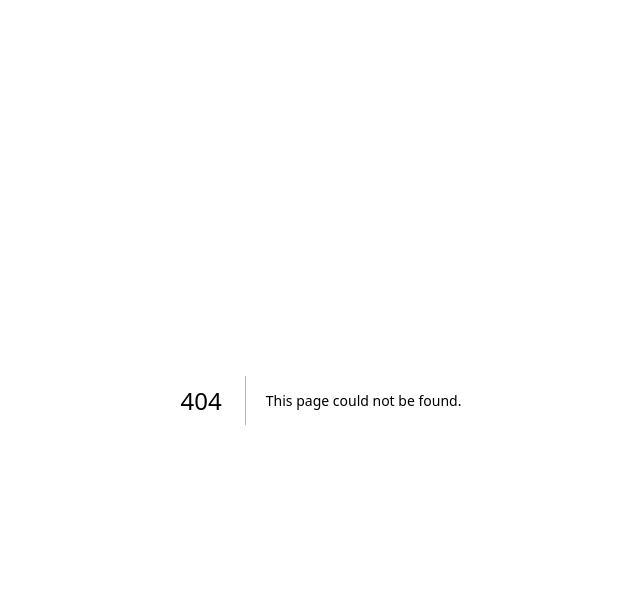
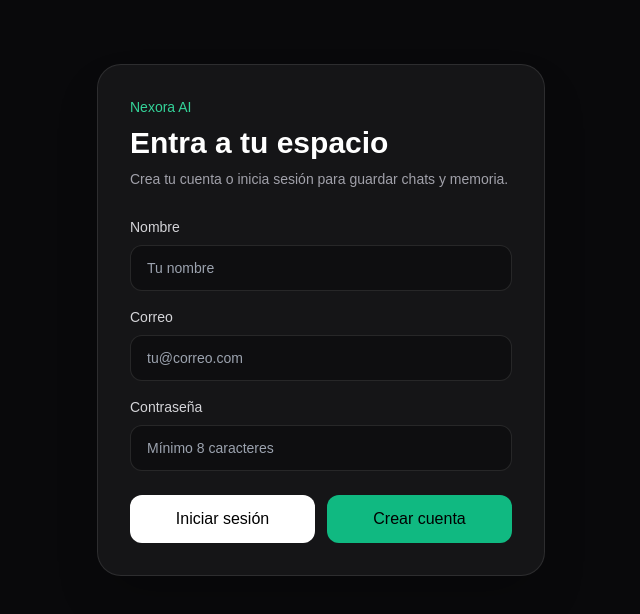
Before and after one commit to 25422070050271-netizen/nexora-ai, a Next.js app: page /login in a window 1280 px wide. Before the commit this address had no page. Shown: the top 614 px of the page, without its empty margins (319-959 px from the left). Built offline with nearby package versions, Linux system fonts and the light colour scheme.

Commit message:
feat: add login and signup page

```diff
--- /dev/null
+++ b/app/login/page.tsx
@@ -0,0 +1,46 @@
+import { login, signup } from "@/app/auth/actions";
+
+export default async function LoginPage({
+  searchParams,
+}: {
+  searchParams: Promise<{ error?: string; message?: string }>;
+}) {
+  const params = await searchParams;
+
+  return (
+    <main className="min-h-screen bg-zinc-950 px-6 py-16 text-white">
+      <div className="mx-auto max-w-md rounded-3xl border border-white/10 bg-white/5 p-8 shadow-2xl">
+        <p className="mb-2 text-sm font-medium text-emerald-400">Nexora AI</p>
+        <h1 className="text-3xl font-semibold">Entra a tu espacio</h1>
+        <p className="mt-2 text-sm text-zinc-400">Crea tu cuenta o inicia sesión para guardar chats y memoria.</p>
+
+        {params.error ? (
+          <p className="mt-5 rounded-xl border border-red-500/30 bg-red-500/10 p-3 text-sm text-red-200">{params.error}</p>
+        ) : null}
+        {params.message ? (
+          <p className="mt-5 rounded-xl border border-emerald-500/30 bg-emerald-500/10 p-3 text-sm text-emerald-200">{params.message}</p>
+        ) : null}
+
+        <form className="mt-7 space-y-4">
+          <label className="block text-sm text-zinc-300">
+            Nombre
+            <input name="fullName" className="mt-2 w-full rounded-xl border border-white/10 bg-black/30 px-4 py-3 outline-none focus:border-emerald-500" placeholder="Tu nombre" />
+          </label>
+          <label className="block text-sm text-zinc-300">
+            Correo
+            <input required type="email" name="email" className="mt-2 w-full rounded-xl border border-white/10 bg-black/30 px-4 py-3 outline-none focus:border-emerald-500" placeholder="tu@correo.com" />
+          </label>
+          <label className="block text-sm text-zinc-300">
+            Contraseña
+            <input required minLength={8} type="password" name="password" className="mt-2 w-full rounded-xl border border-white/10 bg-black/30 px-4 py-3 outline-none focus:border-emerald-500" placeholder="Mínimo 8 caracteres" />
+          </label>
+
+          <div className="grid grid-cols-2 gap-3 pt-2">
+            <button formAction={login} className="rounded-xl bg-white px-4 py-3 font-medium text-black hover:bg-zinc-200">Iniciar sesión</button>
+            <button formAction={signup} className="rounded-xl bg-emerald-500 px-4 py-3 font-medium text-black hover:bg-emerald-400">Crear cuenta</button>
+          </div>
+        </form>
+      </div>
+    </main>
+  );
+}
```
